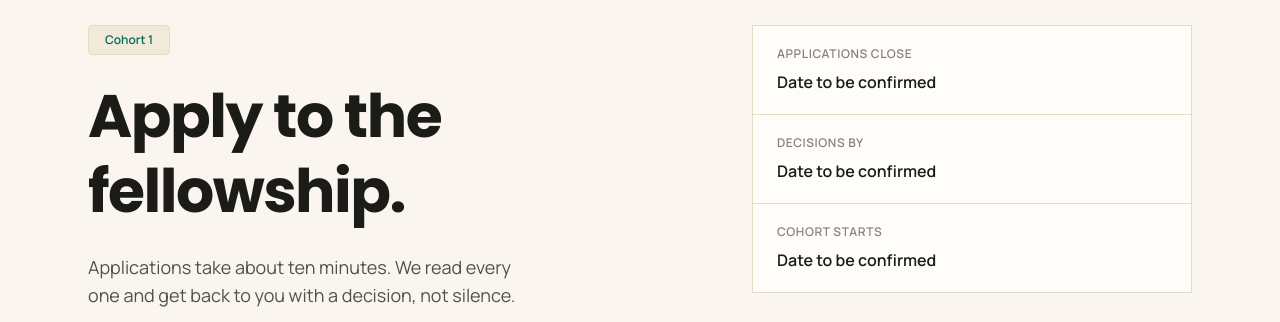
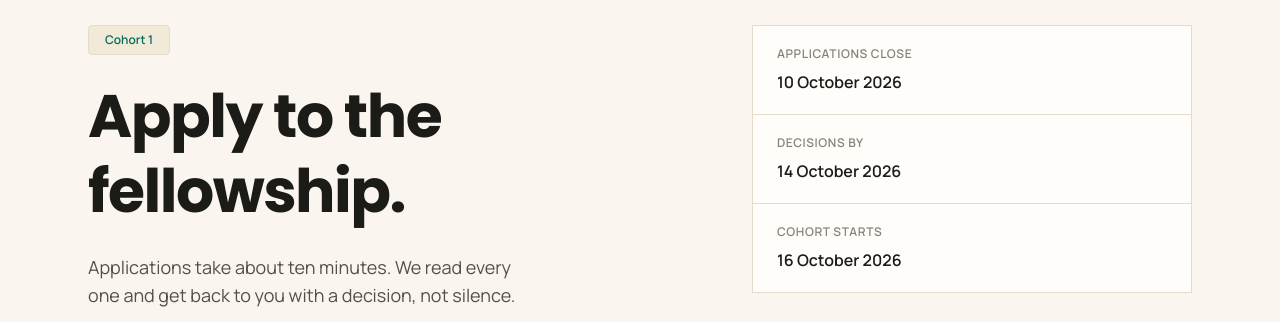
Before and after one commit to open-source-connect-01/Fellowship-NexFellow, a Next.js app: page /apply in a window 1280 px wide. Shown: the part 128-450 px from the top of the page. Built offline with nearby package versions, Linux system fonts and the light colour scheme.

Commit message:
refactor: update application dates in ApplyHero component for accuracy

```diff
--- a/src/components/ApplyHero.tsx
+++ b/src/components/ApplyHero.tsx
@@ -1,7 +1,7 @@
 const details = [
-  { label: "Applications close", value: "Date to be confirmed" },
-  { label: "Decisions by", value: "Date to be confirmed" },
-  { label: "Cohort starts", value: "Date to be confirmed" },
+  { label: "Applications close", value: "10 October 2026" },
+  { label: "Decisions by", value: "14 October 2026" },
+  { label: "Cohort starts", value: "16 October 2026" },
 ];
 
 export default function ApplyHero() {
```
